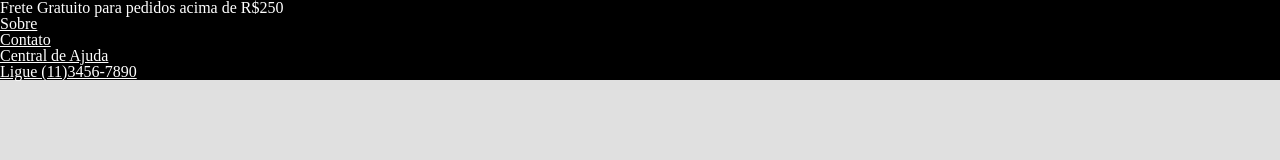
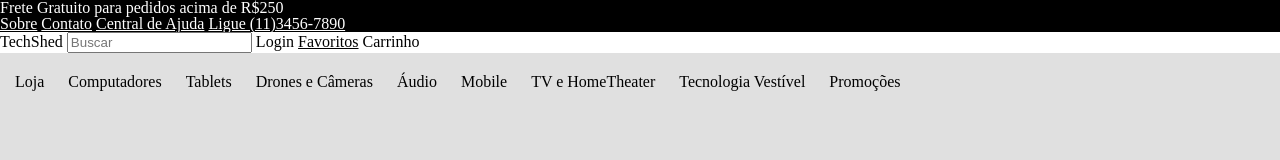
Before and after one commit to Marcos311/TechShed-Html-Css-Javascript, a plain HTML site: page index.html in a window 1280 px wide. Drawn offline with Linux system fonts and the light colour scheme.

Commit message:
add categories bar

```diff
--- a/index.html
+++ b/index.html
@@ -11,10 +11,30 @@
 <body>
     <div id="navbar">
         <p>Frete Gratuito para pedidos acima de R$250</p>
-        <a href="#">Sobre</a><br/>
-        <a href="#">Contato</a><br/>
-        <a href="#">Central de Ajuda</a><br/>
+        <a href="#">Sobre</a>
+        <a href="#">Contato</a>
+        <a href="#">Central de Ajuda</a>
         <a href="#">Ligue (11)3456-7890</a>
+    </div>
+
+    <div id="barra_pesquisa">
+        <a href="#">TechShed</a>
+        <input type="text" placeholder="Buscar" name="buscar"></input>
+        <a href="#">Login</a>
+        <a href="#" class="barra_pesquisa_favorito">Favoritos</a>
+        <a href="#">Carrinho</a>
+    </div><br/>
+
+    <div id="categorias">
+        <a href="#">Loja</a>
+        <a href="#">Computadores</a>
+        <a href="#">Tablets</a>
+        <a href="#">Drones e Câmeras</a>
+        <a href="#">Áudio</a>
+        <a href="#">Mobile</a>
+        <a href="#">TV e HomeTheater</a>
+        <a href="#">Tecnologia Vestível</a>
+        <a href="#">Promoções</a>
     </div>
 </body>
 </html>
--- a/style/index.css
+++ b/style/index.css
@@ -10,3 +10,31 @@ body {
 #navbar a{
     color : #ffffff;
 }
+
+#barra_pesquisa {
+    background-color: #ffffff;
+}
+
+#barra_pesquisa a{
+    text-decoration: none;
+    color: #000000;
+}
+
+#barra_pesquisa .barra_pesquisa_favorito{
+    text-decoration: underline;
+}
+
+#categorias {
+    padding: 5px;
+}
+
+#categorias a {
+    text-decoration : none;
+    color : #000000;
+    margin-right: 10px;
+    margin-left: 10px;
+}
+
+#categorias a:hover{
+    color: #800080;
+}
```
